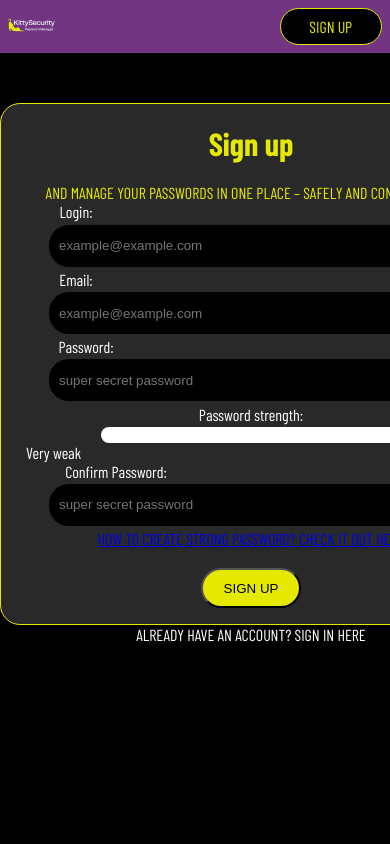
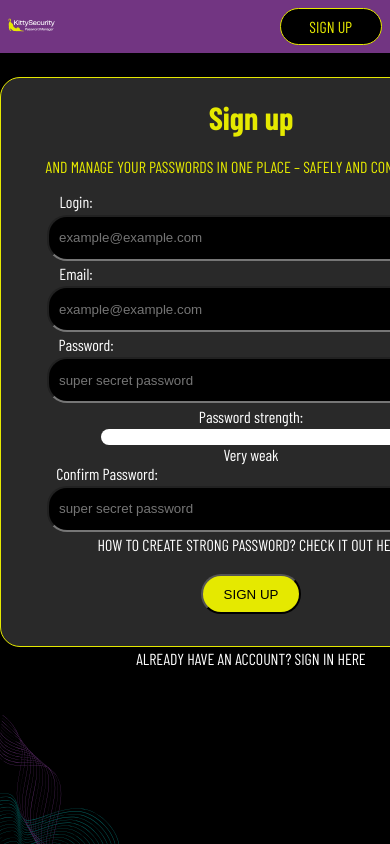
Before and after one commit to KittySecurity/kittysecurity-frontend, a React (Vite) app in the folder KittySecurity/: page /register in a window 390 px wide. Built offline with nearby package versions, Linux system fonts and the light colour scheme; a web font is replaced by a local one.

Commit message:
fix: fixed login and register page responsiveness

```diff
--- a/KittySecurity/src/pages/Login.tsx
+++ b/KittySecurity/src/pages/Login.tsx
@@ -3,8 +3,8 @@ import { Link } from "react-router";
 import Header from "../components/Header"
 import { useState } from "react";
 import "../styles/Login.css"
-import patternBot from "../assets/wzorki2.svg"
-import patternTop from "../assets/wzorki3.svg"
+import patternBotLogin from "../assets/wzorki2.svg"
+import patternTopLogin from "../assets/wzorki3.svg"
 
 function Login(){
     const navigate = useNavigate();
@@ -21,10 +21,10 @@ function Login(){
             <Header />
             <div className="login-container">
                 <div className="pattern-bot">
-                <img src={patternBot} alt="pattern-bot"/>
+                    <img src={patternBotLogin} alt="pattern-bot"/>
                 </div>
                 <div className="pattern-top">
-                <img src={patternTop} alt="pattern-top"/>
+                    <img src={patternTopLogin} alt="pattern-top"/>
                 </div>
                 <div className="login-form">
                     <h1>SIGN IN</h1>
--- a/KittySecurity/src/pages/Register.tsx
+++ b/KittySecurity/src/pages/Register.tsx
@@ -3,8 +3,8 @@ import { Link } from "react-router";
 import Header from "../components/Header"
 import { useState, useEffect } from "react";
 import "../styles/Register.css"
-import patternBot from "../assets/wzorki2.svg"
-import patternTop from "../assets/wzorki3.svg"
+import patternBotReg from "../assets/wzorki2.svg"
+import patternTopReg from "../assets/wzorki3.svg"
 
 function Register(){
     const navigate = useNavigate();
@@ -72,10 +72,10 @@ function Register(){
             <Header />
             <div className="register-container">
                 <div className="pattern-bot">
-                    <img src={patternBot} alt="pattern-bot"/>
+                    <img src={patternBotReg} alt="pattern-bot"/>
                 </div>
                 <div className="pattern-top">
-                    <img src={patternTop} alt="pattern-top"/>
+                    <img src={patternTopReg} alt="pattern-top"/>
                 </div>
                 <div className="register-form">
                     <h1>Sign up</h1>
@@ -126,7 +126,7 @@ function Register(){
                             value={passwordConfiramtion}
                             onChange={(e) => setPasswordConfirmation(e.target.value)}/>
                         </div>
-                        <Link to="/strong-password">HOW TO CREATE STRONG PASSWORD? CHECK IT OUT HERE</Link>
+                        <Link className="strong-password-link" to="/strong-password">HOW TO CREATE STRONG PASSWORD? CHECK IT OUT HERE</Link>
                         <div>
                             <button type="submit">SIGN UP</button>
                         </div>
--- a/KittySecurity/src/styles/Login.css
+++ b/KittySecurity/src/styles/Login.css
@@ -21,6 +21,7 @@
         "pattern-bot login-form pattern-top"
         "pattern-bot login-form pattern-top"
         "pattern-bot account pattern-top";
+
 }
 
 .pattern-bot {
@@ -49,7 +50,7 @@
     margin-top: 3.125rem;
     margin-bottom: 3.125rem;
     width: 31.25rem;
-    height: 21.875rem;
+    height: auto;
     border-color: var(--kitty-yellow);
     border-width: 0.063rem;
     border-style: solid;
@@ -57,15 +58,16 @@
     background-color: var(--kitty-grey);
 }
 
-p{
+.login-container p{
     text-align: center;
     margin-top: 1.25rem;
     color: var(--kitty-yellow);
     text-transform: uppercase;
     margin: 0 auto;
+    padding-bottom: 1rem;
 }
 
-h1{
+.login-container h1{
     text-align: center;
     margin-top: 1.25rem;
     color: var(--kitty-yellow);
@@ -80,7 +82,7 @@ h1{
     text-align: left;
     margin-right: 20.625rem;
 }
-input{
+.login-container input{
     width: 25rem;
     height: 2.5rem;
     margin: 0 auto;
@@ -91,18 +93,18 @@ input{
     margin-top: 0.4rem;
     margin-bottom: 0.4rem;
 }
-input::placeholder{
+
+.login-container input::placeholder{
     padding-left: 0.5rem;
 }
 
 .forgot{
     color: white;
     text-decoration: none;
-    margin-right: 12.5rem;
-    width: 12.5rem;
+    padding-right: 4rem;
 }
 
-button{
+.login-container button{
     width: 6.25rem;
     height: 2.5rem;
     margin: 0 auto;
@@ -110,14 +112,16 @@ button{
     background-color: var(--kitty-yellow);
     text-decoration: underline;
     margin-top: 1.25rem;
+    margin-bottom: 1rem;
 }
 
 .account{
     grid-area: account;
-    margin-bottom: 43.75rem;
-
+    margin-top: -2rem;
 }
 .account-link{
     color: white;
-    text-decoration: none;;
+    text-decoration: none;
+    display: block;
+    text-align: center;
 }
--- a/KittySecurity/src/styles/Register.css
+++ b/KittySecurity/src/styles/Register.css
@@ -25,46 +25,68 @@
 
 .pattern-bot {
     grid-area: pattern-bot;
-    position: relative;
-    height: 100vh;
+    position: absolute;
+    left: 0;
+    bottom: 0;
+    width: 33%;
+    height: auto;
+    min-height: 0;
+    z-index: 0;
 }
 
 .pattern-bot img{
     width: 100%;
-    height: 100vh;
+    height: auto;
+    display: block;
+
 }
 
 .pattern-top {
     grid-area: pattern-top;
-    height: 100vh;
+    position: absolute;
+    right: 0;
+    top: 10rem;
+    width: 35%;
+    height: auto;
+    min-height: 0;
+    z-index: 0;
 }
 .pattern-top img{
     width: 100%;
-    height: 100vh;
+    height: auto;
+    display: block;
 }
 
 .register-form{
     grid-area: register-form;
     margin: 0 auto;
-    margin-top: 3.125rem;
+    margin-top: 1.5rem;
+    margin-bottom: 3.125rem;
     width: 31.25rem;
-    height: 32.5rem;
+    min-height: 32rem;
+    height: auto;
     border-color: var(--kitty-yellow);
     border-width: 0.063rem;
     border-style: solid;
     border-radius: 1.25rem;
     background-color: var(--kitty-grey);
+    display: flex;
+    flex-direction: column;
+    justify-content: flex-start;
+    padding-bottom: 2rem;
+    z-index: 2;
 }
 
-p{
+.register-form p{
     text-align: center;
     margin-top: 1.25rem;
     color: var(--kitty-yellow);
     text-transform: uppercase;
     margin: 0 auto;
+    padding-bottom: 1rem;
 }
 
-h1{
+.register-form h1{
     text-align: center;
     margin-top: 1.25rem;
     color: var(--kitty-yellow);
@@ -102,14 +124,16 @@ h1{
     border-radius: 1.25rem;
 }
 
-
+.strong-password-text span{
+    text-align: center;
+}
 
 .confirm-password label{
     text-align: left;
-    margin-right: 16.875rem;
+    margin-right: 18rem;
 }
 
-input{
+.register-form input{
     width: 25rem;
     height: 2.5rem;
     margin: 0 auto;
@@ -120,7 +144,7 @@ input{
     margin-bottom: 0.2rem;
 }
 
-input::placeholder{
+.register-form input::placeholder{
     padding-left: 0.5rem;
 }
 
@@ -130,7 +154,7 @@ input::placeholder{
     width: 12.5rem;
 }
 
-button{
+.register-form button{
     width: 6.25rem;
     height: 2.5rem;
     margin: 0 auto;
@@ -139,9 +163,15 @@ button{
     text-decoration: none;
     margin-top: 1.25rem;
 }
+.strong-password-link{
+    text-decoration: none;
+    color: white;
+}
 
 .account{
     grid-area: account;
+    margin-top: -3rem;
+    z-index: 2;
 }
 
 .account-register-link{
```
Lines whose indentation alone changed are shown as unchanged.
